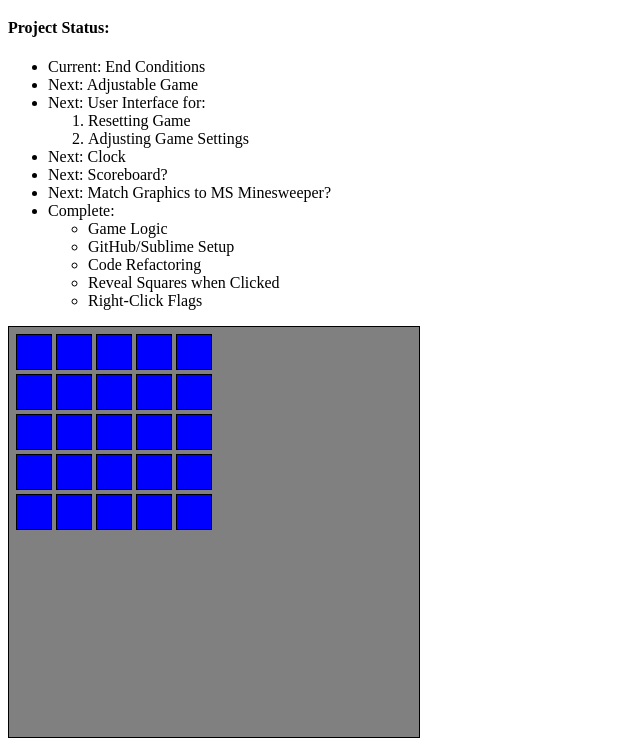
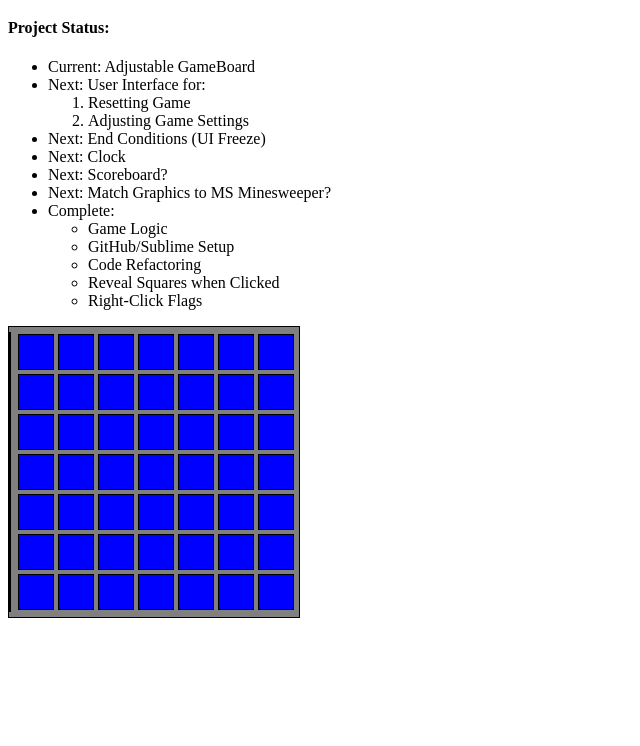
Before and after one commit to albertliangcode/AlbertMineSweeper, a website: page index.html in a window 1280 px wide. Shown: the part 61-807 px from the top of the page, without its empty margins (0-640 px from the left). Drawn offline with nearby package versions, Linux system fonts and the light colour scheme.

Commit message:
Adjustable Game Board HTML dimensions

```diff
--- a/AlbertMineSweeper.script.js
+++ b/AlbertMineSweeper.script.js
@@ -37,10 +37,16 @@ function Grid(numRow, numCol, numMines) {
 	this.cells = [];
 	for(var i = 0; i < this.numRow; i++) {
 		this.cells[i] = [];
+		$(".base").append("<div class=\"row\" id=\"row" + i.toString() + "\"><div>");
 		for(var j = 0; j < this.numCol; j++) {
 			this.cells[i][j] = new Cell();
+			$("#row"+i.toString()).append("<div class=\"cell\" data-row=\"" + i.toString() + "\" data-col=\"" + j.toString() + "\"></div>");
 		}
 	}
+	// Adjust Dimensions of Base
+	var edgeThickness = 2 * (parseInt($(".cell").css("border-left-width")) + parseInt($(".cell").css("margin")) + parseInt($(".cell").css("padding")));
+	$(".base").height(numRow * ($(".cell").height() + edgeThickness) + 10);
+	$(".base").width(numCol * ($(".cell").width() + edgeThickness) + 10);
 
 	// Seed mines randomly in grid, adds them to minedCells[] and calculate each cell's risk
 	for(var c = 0; c < numMines; c++) {
--- a/ams_board.css
+++ b/ams_board.css
@@ -4,9 +4,6 @@ div {
 
 .base {
 	background-color: gray;
-	height: 410px;
-	width: 410px;
-	/*for a 15*15 grid.*/
 }
 
 .cell {
--- a/index.html
+++ b/index.html
@@ -11,14 +11,14 @@
 		<h1>Albert Mine Sweeper</h1>
 		<h4>Project Status:</h4>
 		<ul>
-			<li>Current: End Conditions</li>
-			<li>Next: Adjustable Game</li>
+			<li>Current: Adjustable GameBoard</li>
 			<li>Next: User Interface for:
 				<ol>
 					<li>Resetting Game</li>
 					<li>Adjusting Game Settings</li>
 				</ol>
 			</li>
+			<li>Next: End Conditions (UI Freeze)</li>
 			<li>Next: Clock</li>
 			<li>Next: Scoreboard?</li>
 			<li>Next: Match Graphics to MS Minesweeper?</li>
@@ -33,44 +33,6 @@
 			</li>
 		</ul>
 		<div class="base" oncontextmenu="return false;">
-			<div class="row">
-				<!--The "." was needed, or else the margins in some of the cells became
-				unbalanced when some cells were visted and others not yet visited.-->
-				<div class="cell" data-row="0" data-col="0"></div>
-				<div class="cell" data-row="0" data-col="1"></div>
-				<div class="cell" data-row="0" data-col="2"></div>
-				<div class="cell" data-row="0" data-col="3"></div>
-				<div class="cell" data-row="0" data-col="4"></div>
-			</div>
-			<div class="row">
-				<div class="cell" data-row="1" data-col="0"></div>
-				<div class="cell" data-row="1" data-col="1"></div>
-				<div class="cell" data-row="1" data-col="2"></div>
-				<div class="cell" data-row="1" data-col="3"></div>
-				<div class="cell" data-row="1" data-col="4"></div>
-			</div>
-			<div class="row">
-				<div class="cell" data-row="2" data-col="0"></div>
-				<div class="cell" data-row="2" data-col="1"></div>
-				<div class="cell" data-row="2" data-col="2"></div>
-				<div class="cell" data-row="2" data-col="3"></div>
-				<div class="cell" data-row="2" data-col="4"></div>
-			</div>
-			<div class="row">
-				<div class="cell" data-row="3" data-col="0"></div>
-				<div class="cell" data-row="3" data-col="1"></div>
-				<div class="cell" data-row="3" data-col="2"></div>
-				<div class="cell" data-row="3" data-col="3"></div>
-				<div class="cell" data-row="3" data-col="4"></div>
-			</div>
-			<div class="row">
-				<div class="cell" data-row="4" data-col="0"></div>
-				<div class="cell" data-row="4" data-col="1"></div>
-				<div class="cell" data-row="4" data-col="2"></div>
-				<div class="cell" data-row="4" data-col="3"></div>
-				<div class="cell" data-row="4" data-col="4"></div>
-			</div>
-		</div>
 		<script type="text/javascript" src="AlbertMineSweeper.script.js"></script>
 	</body>
 </html>
--- a/ui.js
+++ b/ui.js
@@ -27,7 +27,7 @@ var stopGame = function () {
 $(document).ready(function() {
 	//Must bind contextmenu event handler to each cell
 	//document.oncontextmenu = function() {return false;};
-	var grid = new Grid(5,5,2);
+	var grid = new Grid(7,7,5);
 	var report = grid.print();
 
 	$('.cell').mousedown(function(event) {
```
Also changed, not shown: bower.json (added, +27 -0 lines).
